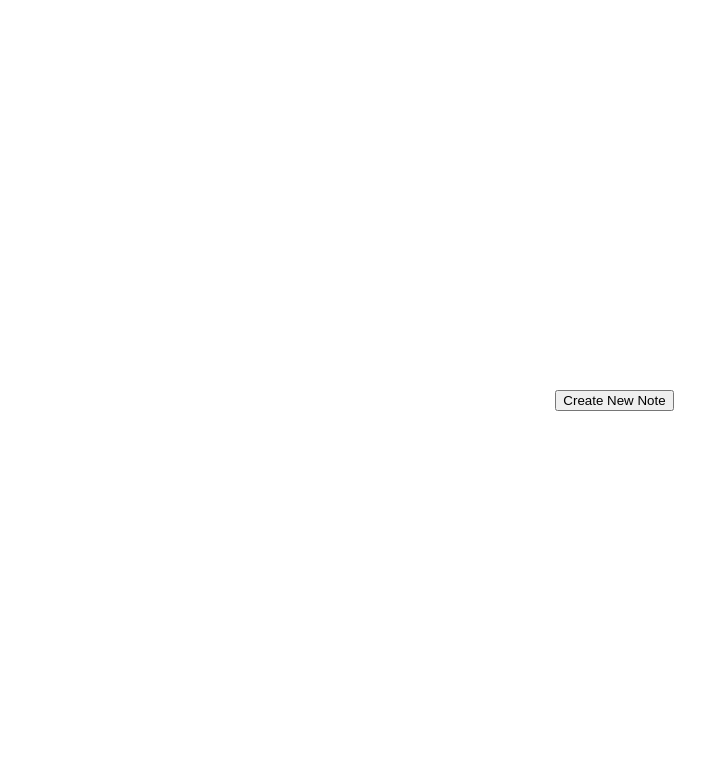
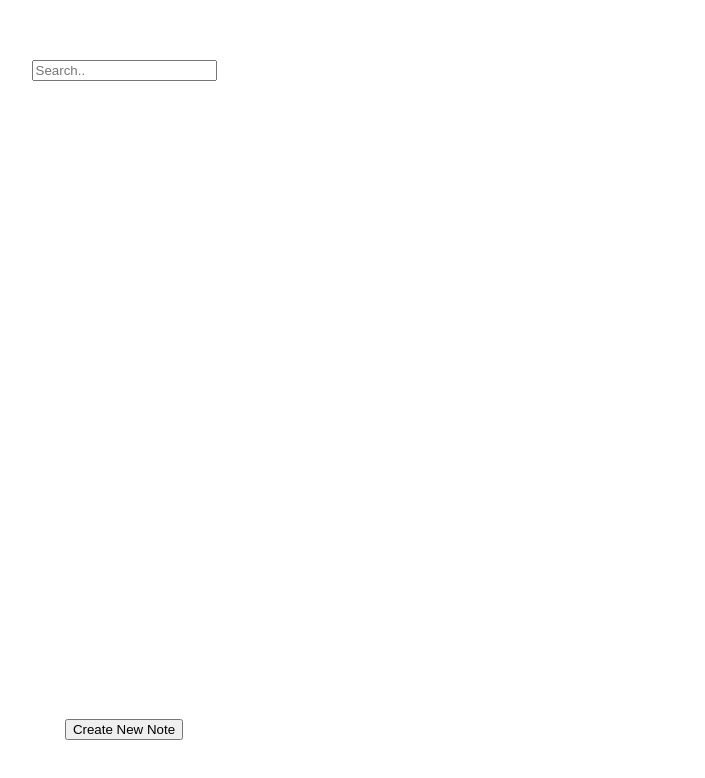
Before and after one commit to bb-odd/ReactPractice, a React (Create React App) app in the folder notes/: page / in a window 1280 px wide. Shown: the top 778 px of the page, without its empty margins (516-1221 px from the left). Built offline with nearby package versions, Linux system fonts and the light colour scheme.

Commit message:
added search bar to find notes containing specific text

```diff
--- a/notes/src/App.css
+++ b/notes/src/App.css
@@ -1,5 +1,6 @@
 .App {
   display: flex;
+  flex-direction: column;
   min-height: 100vh;
   align-items: center;
   justify-content: space-around;
--- a/notes/src/App.js
+++ b/notes/src/App.js
@@ -3,15 +3,18 @@ import Note from './components/Note';
 import { NoteProvider } from './contexts/NoteContext';
 import NoteList from './components/NoteList';
 import AddNote from './components/AddNote';
-import React, { useContext } from 'react';
+import React, { useState } from 'react';
 import { NoteContext } from './contexts/NoteContext';
+import Search from './components/Search';
 
 function App() {
+  const [searchText, setSearchText] = useState("");
 
   return (
     <NoteProvider>
       <div className="App">
-        <NoteList />
+        <Search setSearchText={setSearchText}/>
+        <NoteList searchText={searchText}/>
         <AddNote />
       </div>
     </NoteProvider>
--- a/notes/src/components/NoteList.js
+++ b/notes/src/components/NoteList.js
@@ -4,13 +4,16 @@ import { NoteContext } from '../contexts/NoteContext';
 import './NoteList.css';
 
 
-const NoteList = () => {
+const NoteList = ({searchText}) => {
     const [notes, setNotes] = useContext(NoteContext);
 
     function renderNotes(){
 
         //loops through pairs and renders notes using it
-        return Array.from(notes).map(([key,value]) => (
+        console.log(Array.from(notes).filter(note => note[1].content.toLowerCase().includes("")));
+        return Array.from(notes)
+                .filter(note => note[1].content.toLowerCase().includes(searchText))
+                .map(([key,value]) => (
                 <Note title={value.title} content={value.content} date={value.date} id={key} />
                 ))
     }
--- /dev/null
+++ b/notes/src/components/Search.js
@@ -0,0 +1,18 @@
+import React from 'react';
+
+const Search = ({setSearchText}) => {
+
+    const updateSearchText = e =>{
+        setSearchText(e.target.value);
+    }
+
+    return(
+        <input
+        type="text"
+        placeholder="Search.."
+        onChange={updateSearchText}
+        ></input>
+    );
+}
+
+export default Search;
```
